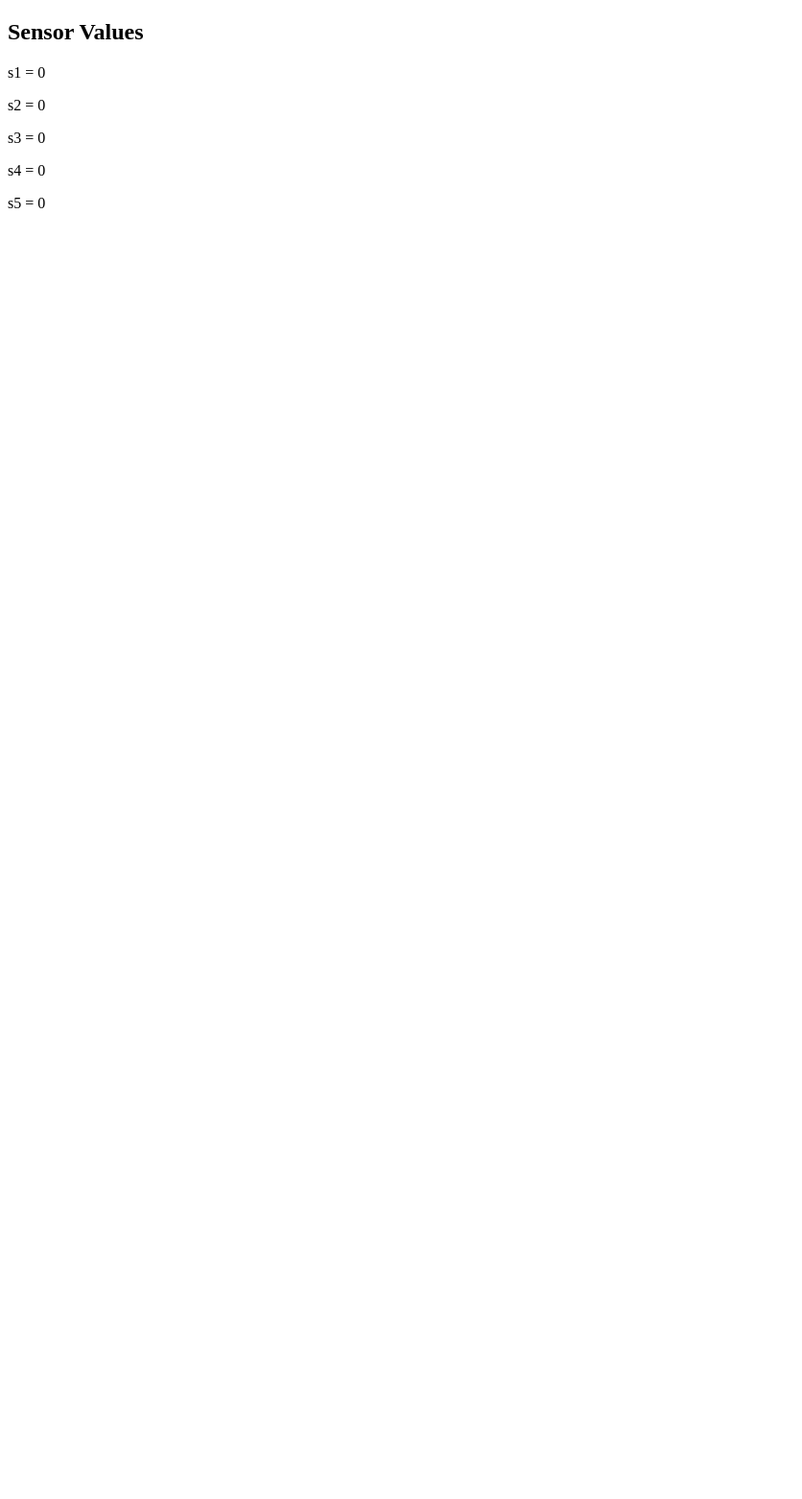
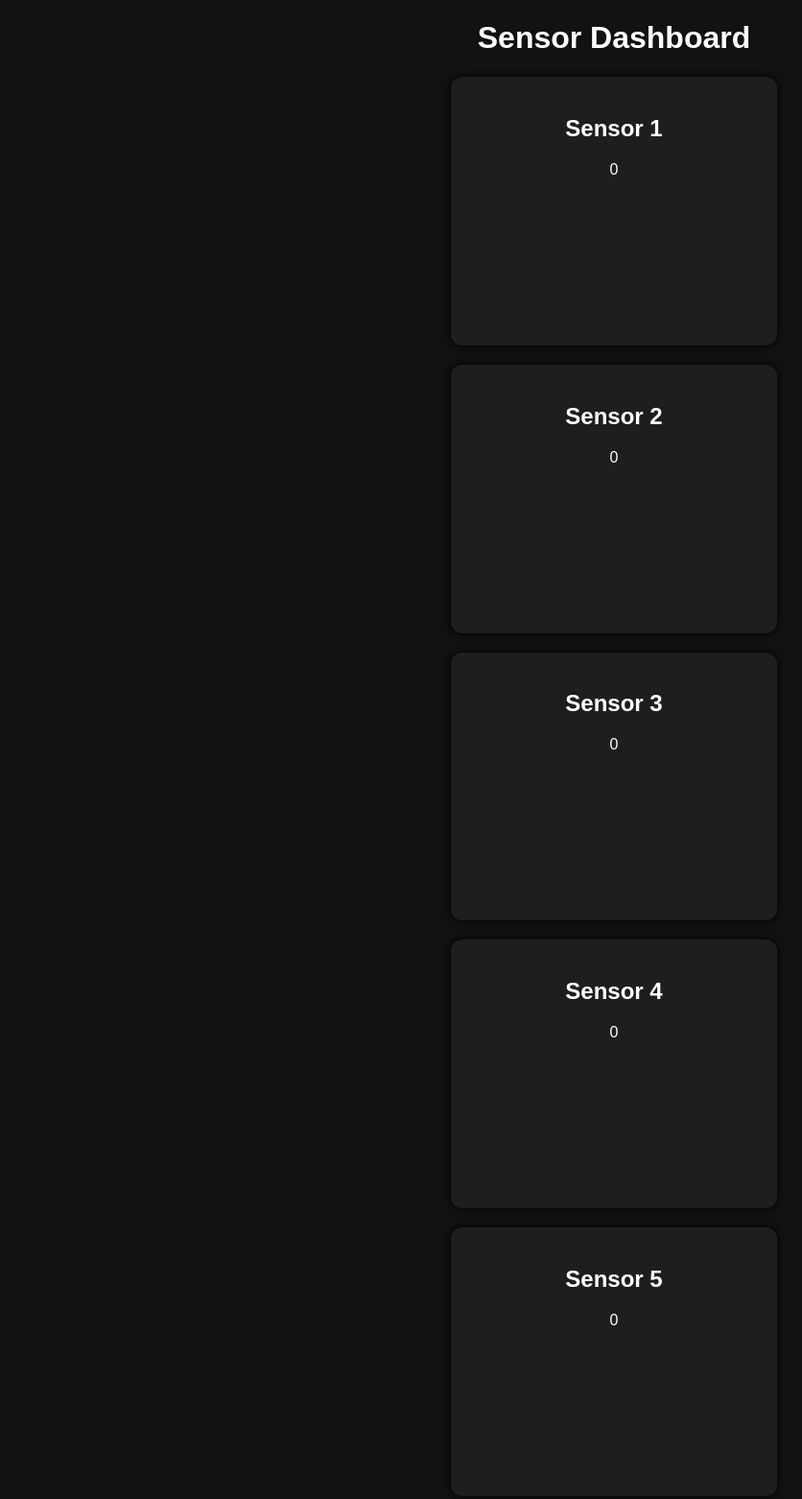
Before and after one commit to Mathpac260303/projeto_micro, a website: page public/index.html in a window 1280 px wide. Shown: the whole page at 96% size, without its empty margins (0-836 px from the left). Before the commit the page ends 800 px from the top, so only its background shows below. Drawn offline with nearby package versions, Linux system fonts and the light colour scheme; no server answers.

Commit message:
Update index.html

```diff
--- a/public/index.html
+++ b/public/index.html
@@ -2,17 +2,50 @@
 <html>
 <head>
     <title>Sensor Dashboard</title>
+
+    <!-- Load Chart.js -->
+    <script src="https://cdn.jsdelivr.net/npm/chart.js"></script>
+
+    <link rel="stylesheet" href="styles.css">
 </head>
 <body>
 
-    <h2>Sensor Values</h2>
+<h1>Sensor Dashboard</h1>
 
-    <p>s1 = <span id="s1">0</span></p>
-    <p>s2 = <span id="s2">0</span></p>
-    <p>s3 = <span id="s3">0</span></p>
-    <p>s4 = <span id="s4">0</span></p>
-    <p>s5 = <span id="s5">0</span></p>
+<div class="grid">
 
-    <script src="script.js"></script>
+    <div class="card">
+        <h2>Sensor 1</h2>
+        <div class="value" id="s1">0</div>
+        <canvas id="chart1"></canvas>
+    </div>
+
+    <div class="card">
+        <h2>Sensor 2</h2>
+        <div class="value" id="s2">0</div>
+        <canvas id="chart2"></canvas>
+    </div>
+
+    <div class="card">
+        <h2>Sensor 3</h2>
+        <div class="value" id="s3">0</div>
+        <canvas id="chart3"></canvas>
+    </div>
+
+    <div class="card">
+        <h2>Sensor 4</h2>
+        <div class="value" id="s4">0</div>
+        <canvas id="chart4"></canvas>
+    </div>
+
+    <div class="card">
+        <h2>Sensor 5</h2>
+        <div class="value" id="s5">0</div>
+        <canvas id="chart5"></canvas>
+    </div>
+
+</div>
+
+<script src="script.js"></script>
 </body>
 </html>
```
